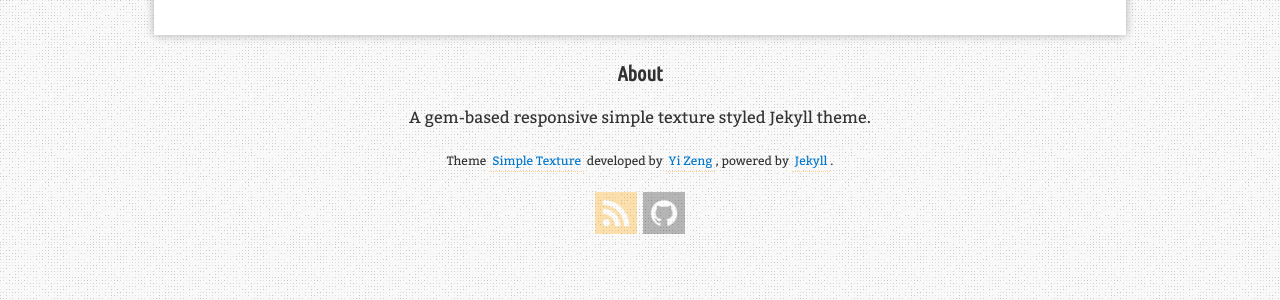
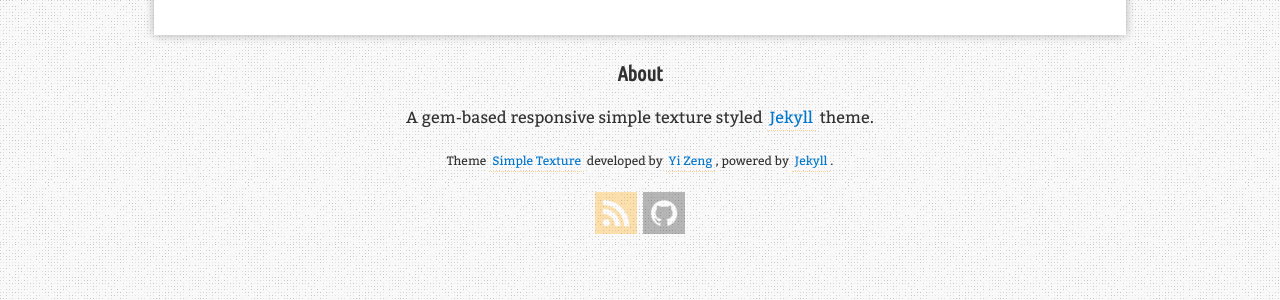
Before and after one commit to yizeng/jekyll-theme-simple-texture, a Jekyll site: the page built from blog/index.html, in a window 1280 px wide. Shown: the part 556-856 px from the top of the page. Built offline with Jekyll 4.4.1, drawn with Linux system fonts in a browser that asks for light colours; nearby versions of some CDN libraries; comment, search, counter and statistics services are not loaded.

Commit message:
Update how footer theme info is displayed
- Rename "copyright" i18n entry to "theme_info"
- Enable example CC license for posts

```diff
--- a/_config.yml
+++ b/_config.yml
@@ -51,9 +51,9 @@
   section2: <h2>A gem-based responsive simple texture styled Jekyll theme</h2>
   section3: <div class="social-links"><a class="ico-github btn" href="https://github.com/yizeng/jekyll-theme-simple-texture" title="View on GitHub"></a></div>
 blog:
-  cc_license: # A link to CC License of your choice, e.g. http://creativecommons.org/licenses/by-sa/4.0/.
-  cc_license_image: # An image of your CC License, e.g. /assets/images/theme/cc-by-sa.png
-  footer_content: A gem-based responsive simple texture styled Jekyll theme.
+  cc_license: http://creativecommons.org/licenses/by-sa/4.0/ # A link to CC License of your choice.
+  cc_license_image: /assets/images/theme/cc-by-sa.png # An image of your CC License.
+  footer_content: A gem-based responsive simple texture styled <a href="http://jekyllrb.com/">Jekyll</a> theme.
 
 disqus:
   shortname:
--- a/_data/i18n.yml
+++ b/_data/i18n.yml
@@ -4,7 +4,6 @@
   back_to_top: 'Back to Top'
   categories: 'Categories'
   close: 'Close'
-  copyright: '<p><small>Theme <a href="https://github.com/yizeng/jekyll-theme-simple-texture" target="_blank">Simple Texture</a> developed by <a href="http://yizeng.me" target="_blank">Yi Zeng</a>, powered by <a href="https://jekyllrb.com/" target="_blank">Jekyll</a>.</small></p>'
   enter_blog: 'Enter Blog'
   last_updated: 'Last updated'
   menu: 'Menu'
@@ -26,6 +25,7 @@
   show_comments: 'Show Comments'
   show_license: 'Show License'
   tags: 'Tags'
+  theme_info: '<p><small>Theme <a href="https://github.com/yizeng/jekyll-theme-simple-texture" target="_blank">Simple Texture</a> developed by <a href="http://yizeng.me" target="_blank">Yi Zeng</a>, powered by <a href="https://jekyllrb.com/" target="_blank">Jekyll</a>.</small></p>'
   view: 'View'
 en-us:
   <<: *en
@@ -43,7 +43,6 @@
   back_to_top: '返回顶部'
   categories: '文章分类'
   close: '关闭'
-  copyright: '<p><small>本博客主题 <a href="https://github.com/yizeng/jekyll-theme-simple-texture" target="_blank">Simple Texture</a> 由 <a href="http://yizeng.me" target="_blank">Yi Zeng</a> 基于 <a href="https://jekyllrb.com/" target="_blank">Jekyll</a> 开发.</small></p>'
   enter_blog: '进入博客'
   last_updated: '最后更新于'
   menu: '菜单'
@@ -66,6 +65,7 @@
   show_comments: '显示评论'
   show_license: '显示许可证'
   tags: '文章标签'
+  theme_info: '<p><small>本博客主题 <a href="https://github.com/yizeng/jekyll-theme-simple-texture" target="_blank">Simple Texture</a> 由 <a href="http://yizeng.me" target="_blank">Yi Zeng</a> 基于 <a href="https://jekyllrb.com/" target="_blank">Jekyll</a> 开发.</small></p>'
   view: '查阅'
 zh-cn:
   <<: *zh
--- a/_includes/blog/footer.html
+++ b/_includes/blog/footer.html
@@ -7,7 +7,7 @@
                     {% if site.blog.footer_content %}
                         <p>{{ site.blog.footer_content }}</p>
                     {% endif %}
-                    {{ site.data.i18n[site.lang].copyright }}
+                    {{ site.data.i18n[site.lang].theme_info }}
                 </div>
                 <div class="social-links">
                     {% if site.author.email %}
--- a/starter-kit/_config.yml
+++ b/starter-kit/_config.yml
@@ -52,9 +52,9 @@
   section2: <h2>A gem-based responsive simple texture styled Jekyll theme</h2>
   section3: <div class="social-links"><a class="ico-github btn" href="https://github.com/yizeng/jekyll-theme-simple-texture" title="View on GitHub"></a></div>
 blog:
-  cc_license: # A link to CC License of your choice, e.g. http://creativecommons.org/licenses/by-sa/4.0/.
-  cc_license_image: # An image of your CC License, e.g. /assets/images/theme/cc-by-sa.png
-  footer_content: A gem-based responsive simple texture styled Jekyll theme.
+  cc_license: http://creativecommons.org/licenses/by-sa/4.0/ # A link to CC License of your choice.
+  cc_license_image: /assets/images/theme/cc-by-sa.png # An image of your CC License.
+  footer_content: A gem-based responsive simple texture styled <a href="http://jekyllrb.com/">Jekyll</a> theme.
 
 disqus:
   shortname:
--- a/starter-kit/_data/i18n.yml
+++ b/starter-kit/_data/i18n.yml
@@ -4,7 +4,6 @@
   back_to_top: 'Back to Top'
   categories: 'Categories'
   close: 'Close'
-  copyright: '<p><small>Theme <a href="https://github.com/yizeng/jekyll-theme-simple-texture" target="_blank">Simple Texture</a> developed by <a href="http://yizeng.me" target="_blank">Yi Zeng</a>, powered by <a href="https://jekyllrb.com/" target="_blank">Jekyll</a>.</small></p>'
   enter_blog: 'Enter Blog'
   last_updated: 'Last updated'
   menu: 'Menu'
@@ -26,6 +25,7 @@
   show_comments: 'Show Comments'
   show_license: 'Show License'
   tags: 'Tags'
+  theme_info: '<p><small>Theme <a href="https://github.com/yizeng/jekyll-theme-simple-texture" target="_blank">Simple Texture</a> developed by <a href="http://yizeng.me" target="_blank">Yi Zeng</a>, powered by <a href="https://jekyllrb.com/" target="_blank">Jekyll</a>.</small></p>'
   view: 'View'
 en-us:
   <<: *en
@@ -43,7 +43,6 @@
   back_to_top: '返回顶部'
   categories: '文章分类'
   close: '关闭'
-  copyright: '<p><small>本博客主题 <a href="https://github.com/yizeng/jekyll-theme-simple-texture" target="_blank">Simple Texture</a> 由 <a href="http://yizeng.me" target="_blank">Yi Zeng</a> 基于 <a href="https://jekyllrb.com/" target="_blank">Jekyll</a> 开发.</small></p>'
   enter_blog: '进入博客'
   last_updated: '最后更新于'
   menu: '菜单'
@@ -66,6 +65,7 @@
   show_comments: '显示评论'
   show_license: '显示许可证'
   tags: '文章标签'
+  theme_info: '<p><small>本博客主题 <a href="https://github.com/yizeng/jekyll-theme-simple-texture" target="_blank">Simple Texture</a> 由 <a href="http://yizeng.me" target="_blank">Yi Zeng</a> 基于 <a href="https://jekyllrb.com/" target="_blank">Jekyll</a> 开发.</small></p>'
   view: '查阅'
 zh-cn:
   <<: *zh
```
